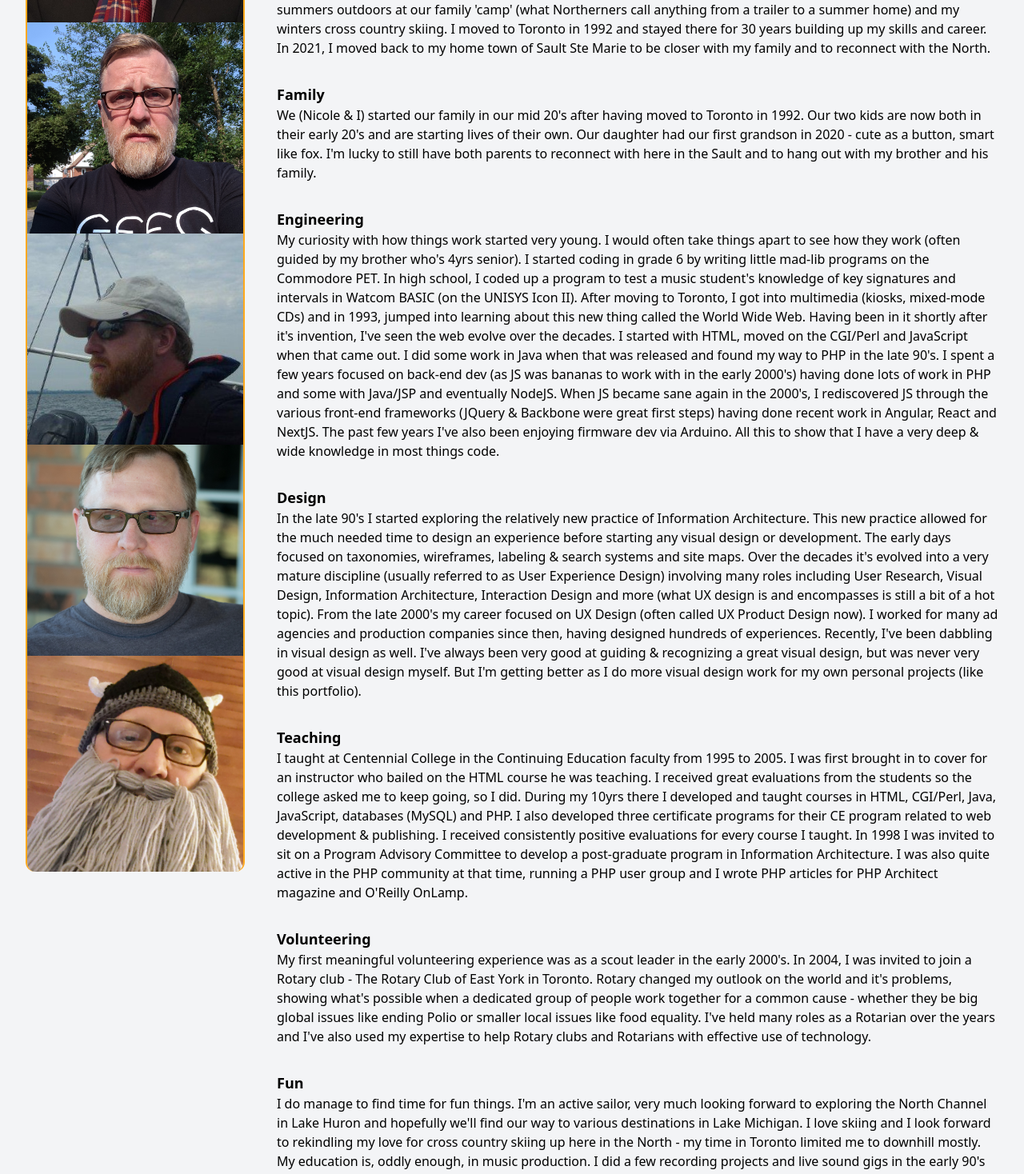
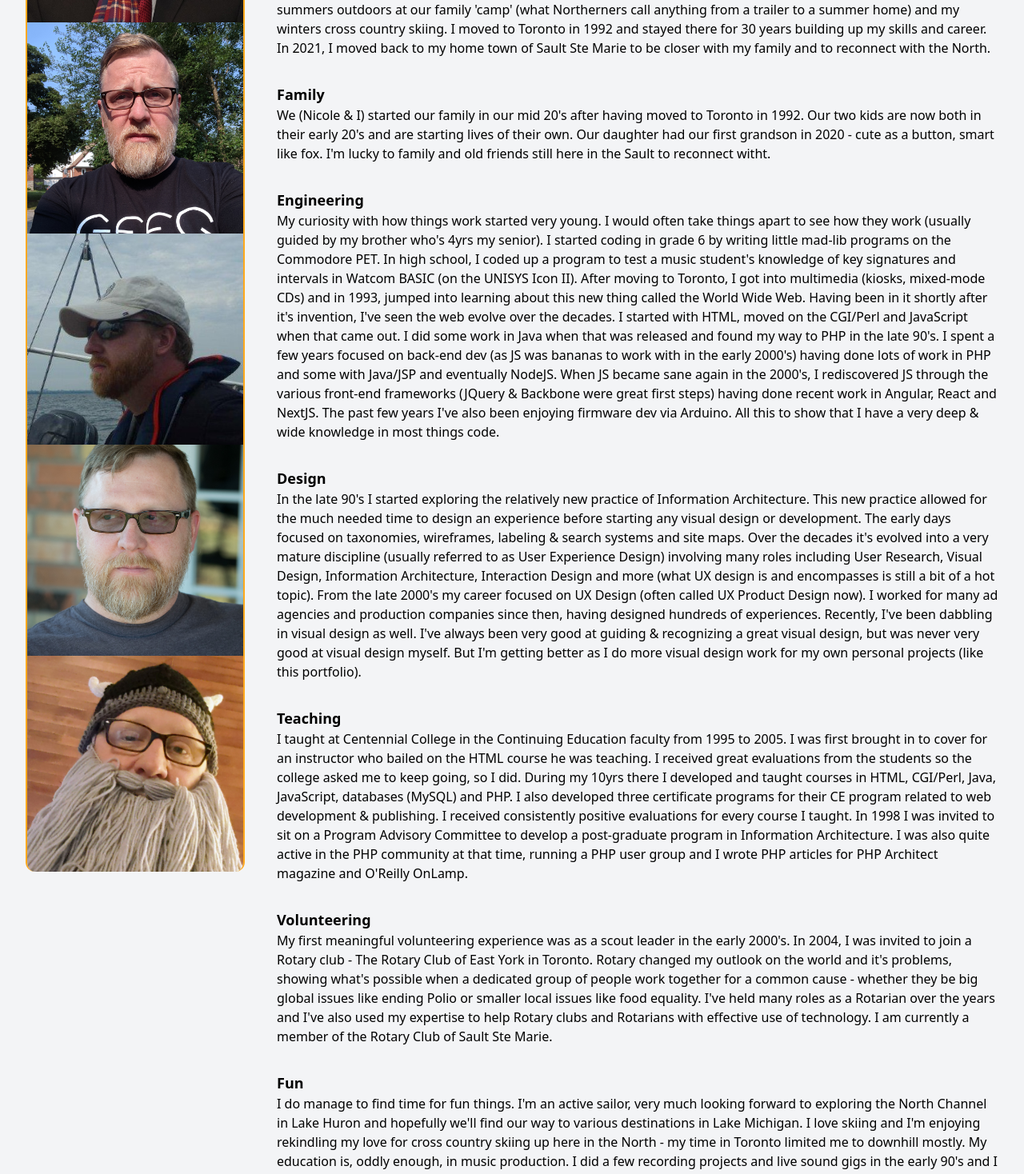
Before and after one commit to widgetapps/darrylpatterson.com, a Next.js app: page / in a window 1280 px wide. Shown: the part 320-1788 px from the top of the page at 80% size. Built offline with nearby package versions, Linux system fonts and the light colour scheme.

Commit message:
Updated a few things.

```diff
--- a/data/home.json
+++ b/data/home.json
@@ -5,11 +5,11 @@
   },
   {
     "header": "Family",
-    "content": "We (Nicole & I) started our family in our mid 20's after having moved to Toronto in 1992. Our two kids are now both in their early 20's and are starting lives of their own. Our daughter had our first grandson in 2020 - cute as a button, smart like fox. I'm lucky to still have both parents to reconnect with here in the Sault and to hang out with my brother and his family."
+    "content": "We (Nicole & I) started our family in our mid 20's after having moved to Toronto in 1992. Our two kids are now both in their early 20's and are starting lives of their own. Our daughter had our first grandson in 2020 - cute as a button, smart like fox. I'm lucky to family and old friends still here in the Sault to reconnect witht."
   },
   {
     "header": "Engineering",
-    "content": "My curiosity with how things work started very young. I would often take things apart to see how they work (often guided by my brother who's 4yrs senior). I started coding in grade 6 by writing little mad-lib programs on the Commodore PET. In high school, I coded up a program to test a music student's knowledge of key signatures and intervals in Watcom BASIC (on the UNISYS Icon II). After moving to Toronto, I got into multimedia (kiosks, mixed-mode CDs) and in 1993, jumped into learning about this new thing called the World Wide Web. Having been in it shortly after it's invention, I've seen the web evolve over the decades. I started with HTML, moved on the CGI/Perl and JavaScript when that came out. I did some work in Java when that was released and found my way to PHP in the late 90's. I spent a few years focused on back-end dev (as JS was bananas to work with in the early 2000's) having done lots of work in PHP and some with Java/JSP and eventually NodeJS. When JS became sane again in the 2000's, I rediscovered JS through the various front-end frameworks (JQuery & Backbone were great first steps) having done recent work in Angular, React and NextJS. The past few years I've also been enjoying firmware dev via Arduino. All this to show that I have a very deep & wide knowledge in most things code."
+    "content": "My curiosity with how things work started very young. I would often take things apart to see how they work (usually guided by my brother who's 4yrs my senior). I started coding in grade 6 by writing little mad-lib programs on the Commodore PET. In high school, I coded up a program to test a music student's knowledge of key signatures and intervals in Watcom BASIC (on the UNISYS Icon II). After moving to Toronto, I got into multimedia (kiosks, mixed-mode CDs) and in 1993, jumped into learning about this new thing called the World Wide Web. Having been in it shortly after it's invention, I've seen the web evolve over the decades. I started with HTML, moved on the CGI/Perl and JavaScript when that came out. I did some work in Java when that was released and found my way to PHP in the late 90's. I spent a few years focused on back-end dev (as JS was bananas to work with in the early 2000's) having done lots of work in PHP and some with Java/JSP and eventually NodeJS. When JS became sane again in the 2000's, I rediscovered JS through the various front-end frameworks (JQuery & Backbone were great first steps) having done recent work in Angular, React and NextJS. The past few years I've also been enjoying firmware dev via Arduino. All this to show that I have a very deep & wide knowledge in most things code."
   },
   {
     "header": "Design",
@@ -21,10 +21,10 @@
   },
   {
     "header": "Volunteering",
-    "content": "My first meaningful volunteering experience was as a scout leader in the early 2000's. In 2004, I was invited to join a Rotary club - The Rotary Club of East York in Toronto. Rotary changed my outlook on the world and it's problems, showing what's possible when a dedicated group of people work together for a common cause - whether they be big global issues like ending Polio or smaller local issues like food equality. I've held many roles as a Rotarian over the years and I've also used my expertise to help Rotary clubs and Rotarians with effective use of technology."
+    "content": "My first meaningful volunteering experience was as a scout leader in the early 2000's. In 2004, I was invited to join a Rotary club - The Rotary Club of East York in Toronto. Rotary changed my outlook on the world and it's problems, showing what's possible when a dedicated group of people work together for a common cause - whether they be big global issues like ending Polio or smaller local issues like food equality. I've held many roles as a Rotarian over the years and I've also used my expertise to help Rotary clubs and Rotarians with effective use of technology. I am currently a member of the Rotary Club of Sault Ste Marie."
   },
   {
     "header": "Fun",
-    "content": "I do manage to find time for fun things. I'm an active sailor, very much looking forward to exploring the North Channel in Lake Huron and hopefully we'll find our way to various destinations in Lake Michigan. I love skiing and I look forward to rekindling my love for cross country skiing up here in the North - my time in Toronto limited me to downhill mostly. My education is, oddly enough, in music production. I did a few recording projects and live sound gigs in the early 90's and I still dabble in music production as a hobby. Lastly, my brother and I are starting to make things out of wood, but more on that later."
+    "content": "I do manage to find time for fun things. I'm an active sailor, very much looking forward to exploring the North Channel in Lake Huron and hopefully we'll find our way to various destinations in Lake Michigan. I love skiing and I'm enjoying rekindling my love for cross country skiing up here in the North - my time in Toronto limited me to downhill mostly. My education is, oddly enough, in music production. I did a few recording projects and live sound gigs in the early 90's and I still dabble in music production as a hobby. Since returning to the Sault, I've been working as a sound engineer for local theatre, having done sound for a few shows now. I'm also a member of the Northland Babershop Chorus."
   }
 ]
--- a/data/work.json
+++ b/data/work.json
@@ -216,7 +216,7 @@
       },
       {
         "header": "Concept Wireframes",
-        "content": "Flows can't fully describe what a UX designer is thinking, so concept wires where often created to better demonstrate the UI. Wires were created in Sketch (and later in Figma) to show some of the more complex layouts. For example, the screen that allows a user to search for homes includes a map, the listings and other supporting data that also had to scale down to mobile screens. Wireframes were used to show how the information in the flows translated to the UI. Many of the flows required conceptual wires that the team used to comment on and helped to improve the experience."
+        "content": "Flows can't fully describe what a UX designer is thinking, so conceptual wires were often created to better demonstrate the UI. Wires were created in Sketch (and later in Figma) to show some of the more complex layouts. For example, the screen that allows a user to search for homes includes a map, the listings and other supporting data that also had to scale down to mobile screens. Wireframes were used to show how the information in the flows translated to the UI. Many of the flows required conceptual wires that the team used to comment on and helped to improve the experience."
       }
     ],
     "thumbnail": {
--- a/pages/thework/index.js
+++ b/pages/thework/index.js
@@ -57,7 +57,7 @@ export default function Work() {
                 ))}
             </ul>
             <div className="ml-10 mr-10 mb-8 sm:mb-14 mt-5 sm:mt-10 text-sm sm:text-lg text-center">
-                ** MORE WORK WILL BE POSTED **
+                ** MORE WORK IS AVAILABLE UPON REQUEST **
             </div>
         </div>
     )
```
